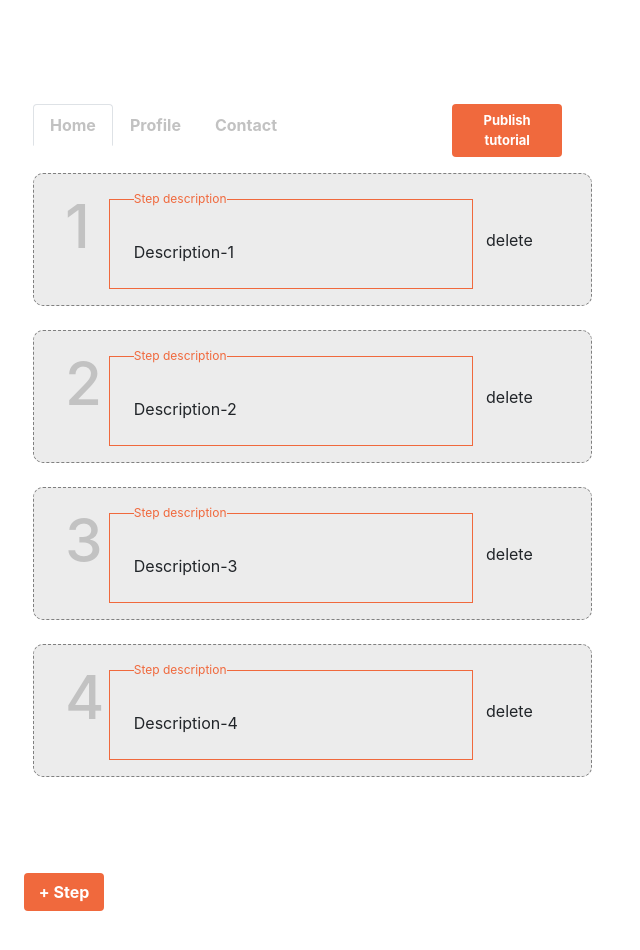
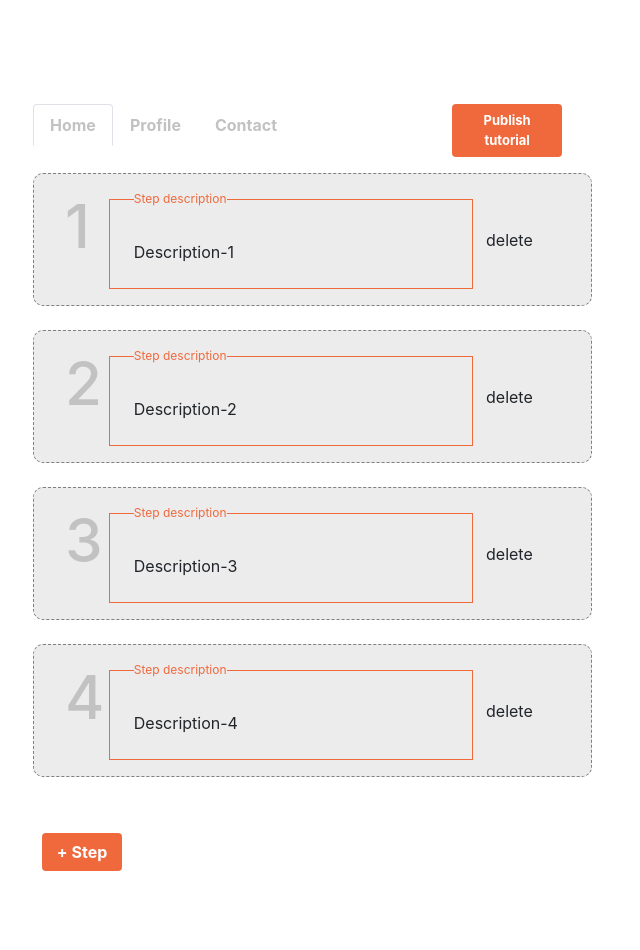
Before and after one commit to KhizerRehan/knowron-frontend-task, a React (Create React App) app: page / in a window 1280 px wide. Shown: the top 950 px of the page, without its empty margins (0-640 px from the left). Built offline with nearby package versions, Linux system fonts and the light colour scheme.

Commit message:
task: - fix `+ Step` button styles

```diff
--- a/src/App.css
+++ b/src/App.css
@@ -52,6 +52,12 @@ legend {
   color: var(--orange);
 }
 
+.stepBtn {
+  position: relative;
+	top: -40px;
+	left: 18px;
+}
+
 /* Utils */
 .fontSize-12 {
   font-size: 12px;
--- a/src/components/Instructions.jsx
+++ b/src/components/Instructions.jsx
@@ -128,7 +128,7 @@ export function Instructions(props) {
           </DndProvider>
         </div>
 
-        <div className="col-4 p-4">
+        <div className="col-4 p-4 stepBtn">
           <button type="button" className="btn btn-orange w-50" onClick={addStep}>
             + Step
           </button>
```
